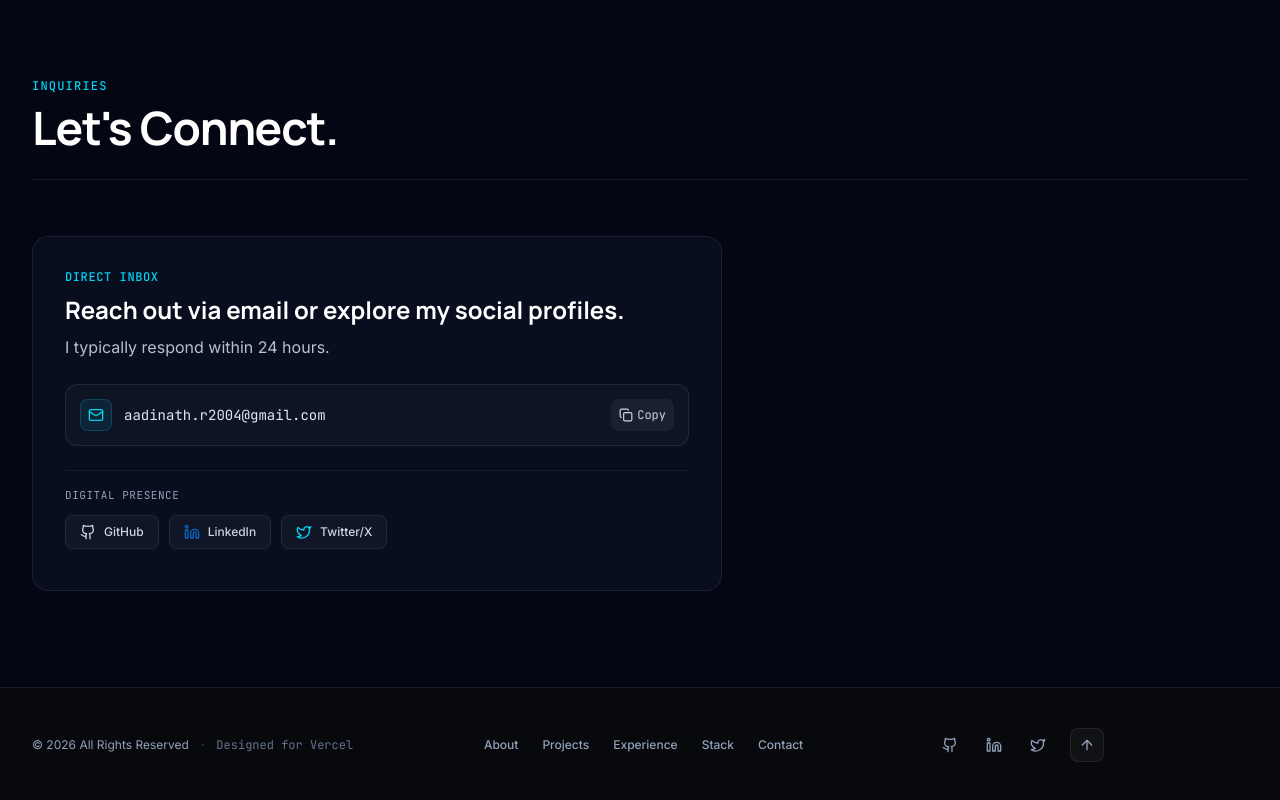
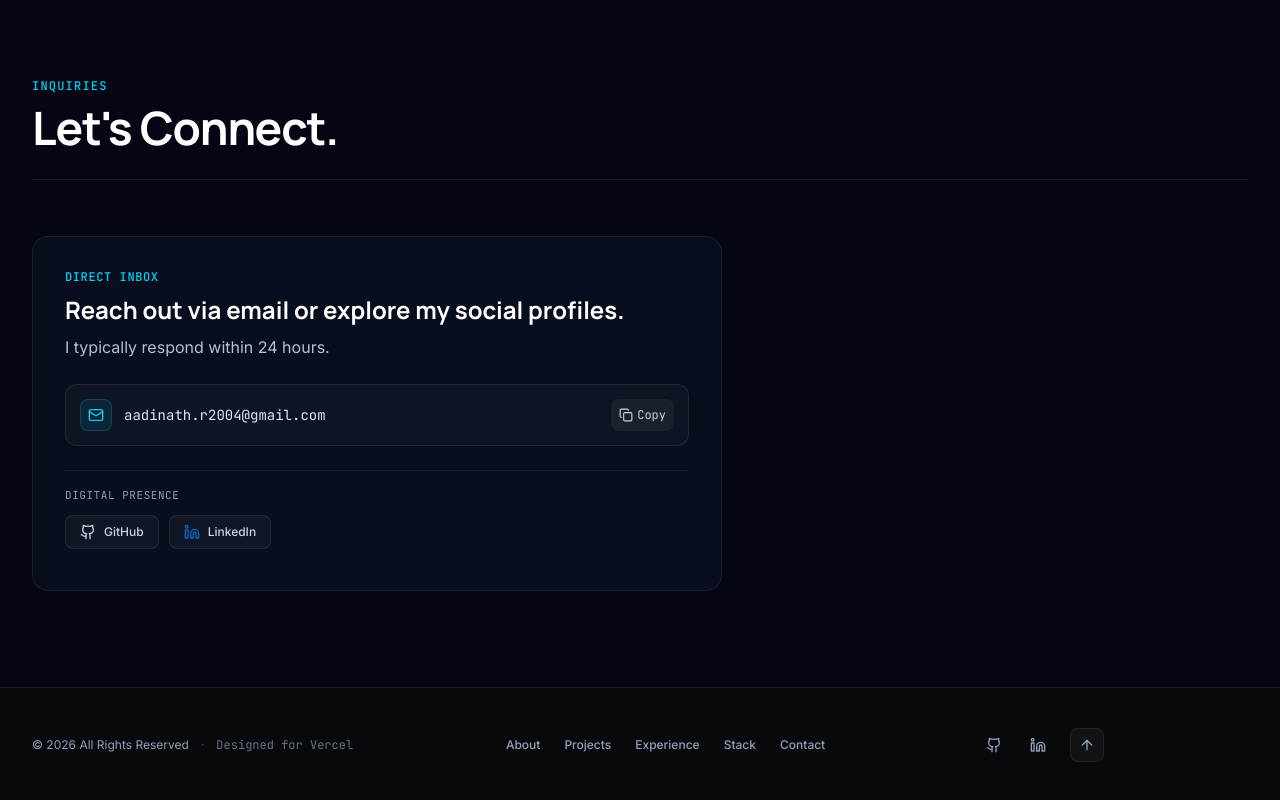
Before and after one commit to aadinathr001/Portfolio-Website-2, a React (Vite) app: page / in a window 1280 px wide. Shown: the part 6680-7480 px from the top of the page. Built offline with nearby package versions, Linux system fonts and the light colour scheme.

Commit message:
commented twitter icon

```diff
--- a/src/components/Contact.tsx
+++ b/src/components/Contact.tsx
@@ -114,7 +114,7 @@ export const Contact: React.FC = () => {
                     <Linkedin className="w-4 h-4 text-[#0A66C2]" />
                     <span>LinkedIn</span>
                   </a>
-                  <a
+                  {/* <a
                     href={PORTFOLIO_CONFIG.TWITTER}
                     target="_blank"
                     rel="noopener noreferrer"
@@ -122,7 +122,7 @@ export const Contact: React.FC = () => {
                   >
                     <Twitter className="w-4 h-4 text-cyan-400" />
                     <span>Twitter/X</span>
-                  </a>
+                  </a> */}
                 </div>
               </div>
             </div>
--- a/src/components/Footer.tsx
+++ b/src/components/Footer.tsx
@@ -48,7 +48,7 @@ export const Footer: React.FC = () => {
             >
               <Linkedin className="w-4 h-4" />
             </a>
-            <a
+            {/* <a
               href={PORTFOLIO_CONFIG.TWITTER}
               target="_blank"
               rel="noopener noreferrer"
@@ -56,7 +56,7 @@ export const Footer: React.FC = () => {
               aria-label="Twitter/X Profile"
             >
               <Twitter className="w-4 h-4" />
-            </a>
+            </a> */}
 
             <button
               onClick={scrollToTop}
```
